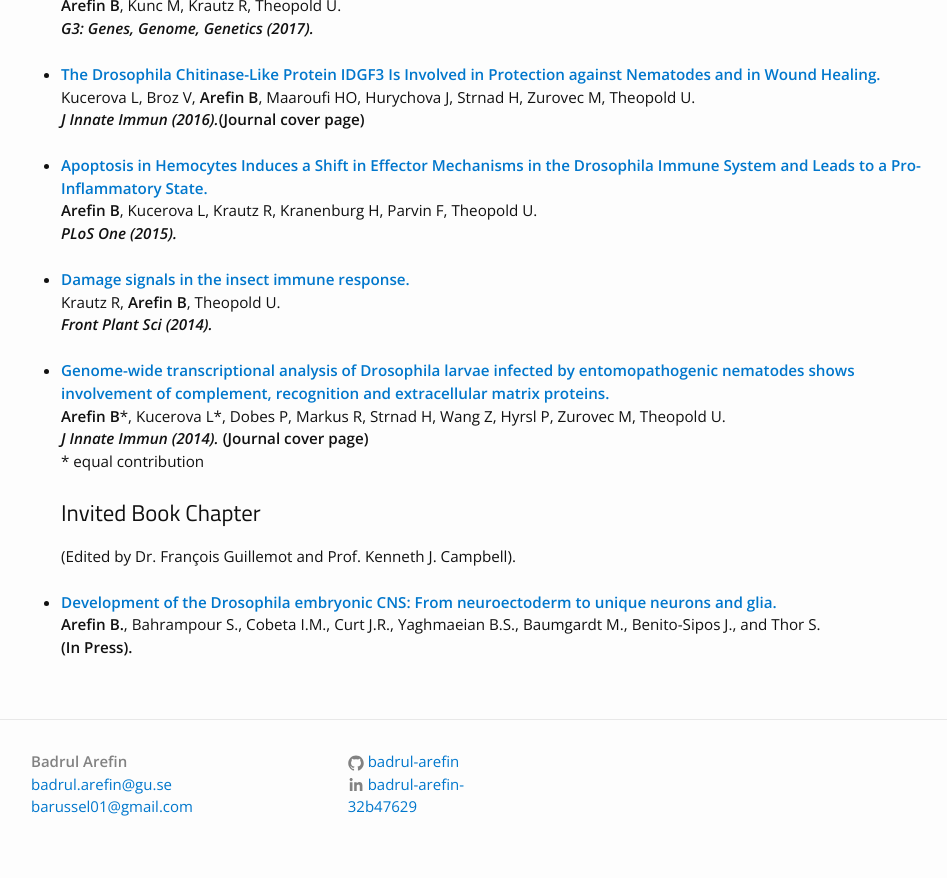
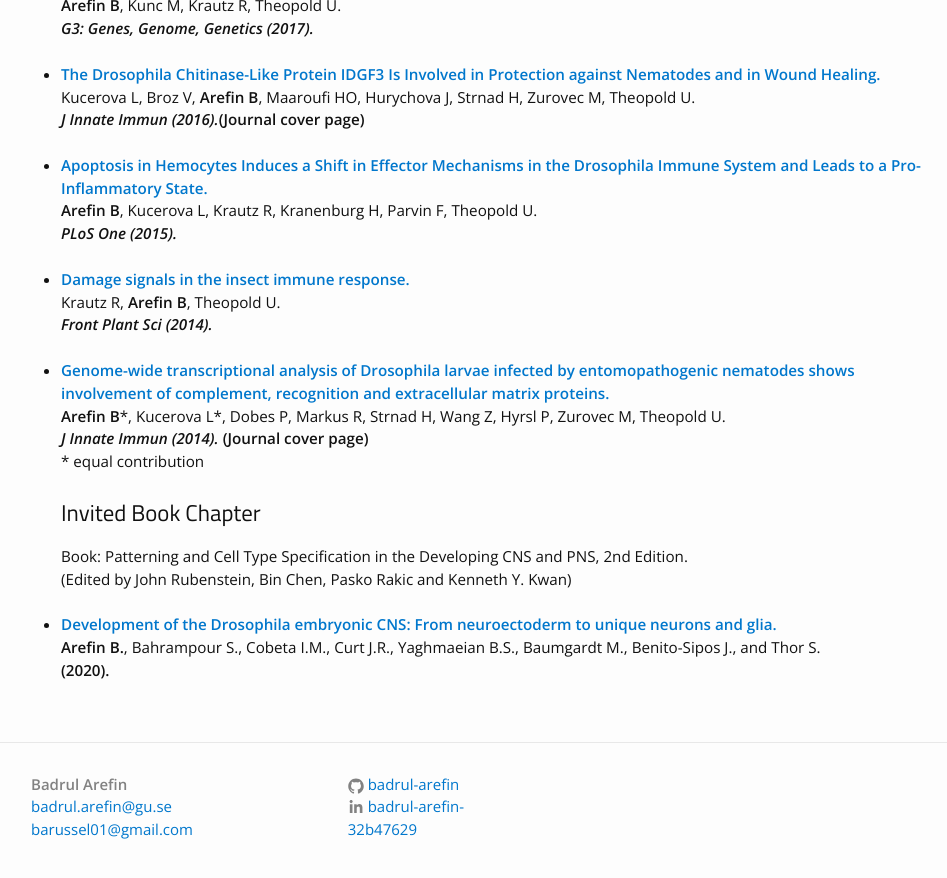
Before and after one commit to Badrul-Arefin/badrul-arefin.github.io, a Jekyll site: the page built from publications.md, in a window 1280 px wide and 900 px high, scrolled down 849 px. Shown: the top 878 px of the window, without its empty margins (164-1111 px from the left). Built offline with Jekyll 4.4.1, drawn with Linux system fonts in a browser that asks for light colours.

Commit message:
Update publications.md

```diff
--- a/publications.md
+++ b/publications.md
@@ -79,7 +79,11 @@ title: Publications
 	* equal contribution<br><br>
 
 <h2> Invited Book Chapter</h2>
-(Edited by Dr. François Guillemot and Prof. Kenneth J. Campbell).
+
+Book: Patterning and Cell Type Specification in the Developing CNS and PNS, 2nd Edition. <br>
+
+(Edited by John Rubenstein, Bin Chen, Pasko Rakic and Kenneth Y. Kwan)
+
 </li><br>
 	<li>
-	<a href="https://www.ncbi.nlm.nih.gov/pubmed/23988573">	<b>Development of the Drosophila embryonic CNS: From neuroectoderm to unique neurons and glia.</b></a><br><b>Arefin B.</b>, Bahrampour S., Cobeta I.M., Curt J.R., Yaghmaeian B.S., Baumgardt M., Benito-Sipos J., and Thor S. <b><br> (In Press).</b> <br>
+	<a href="https://www.sciencedirect.com/science/article/pii/B9780128144053000254"> <b>Development of the Drosophila embryonic CNS: From neuroectoderm to unique neurons and glia.</b></a><br><b>Arefin B.</b>, Bahrampour S., Cobeta I.M., Curt J.R., Yaghmaeian B.S., Baumgardt M., Benito-Sipos J., and Thor S. <b><br> (2020).</b> <br>
```
